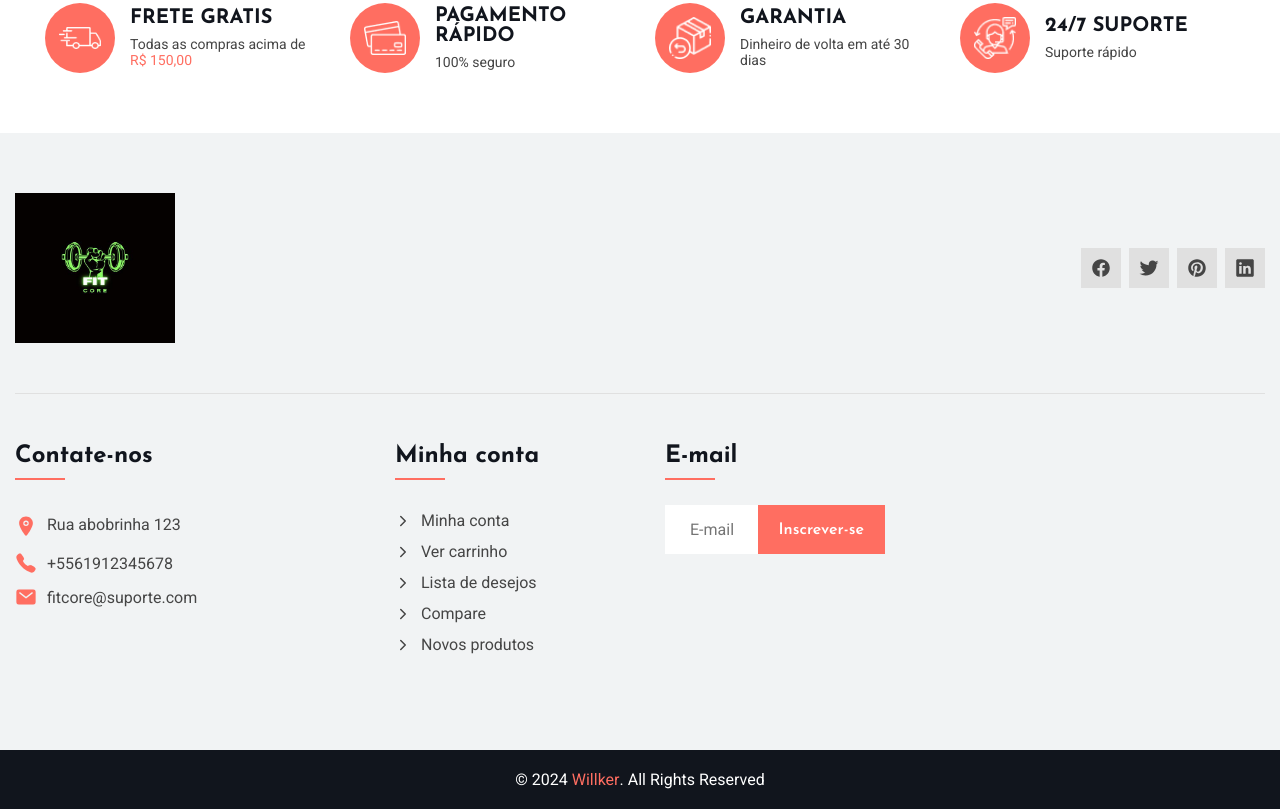
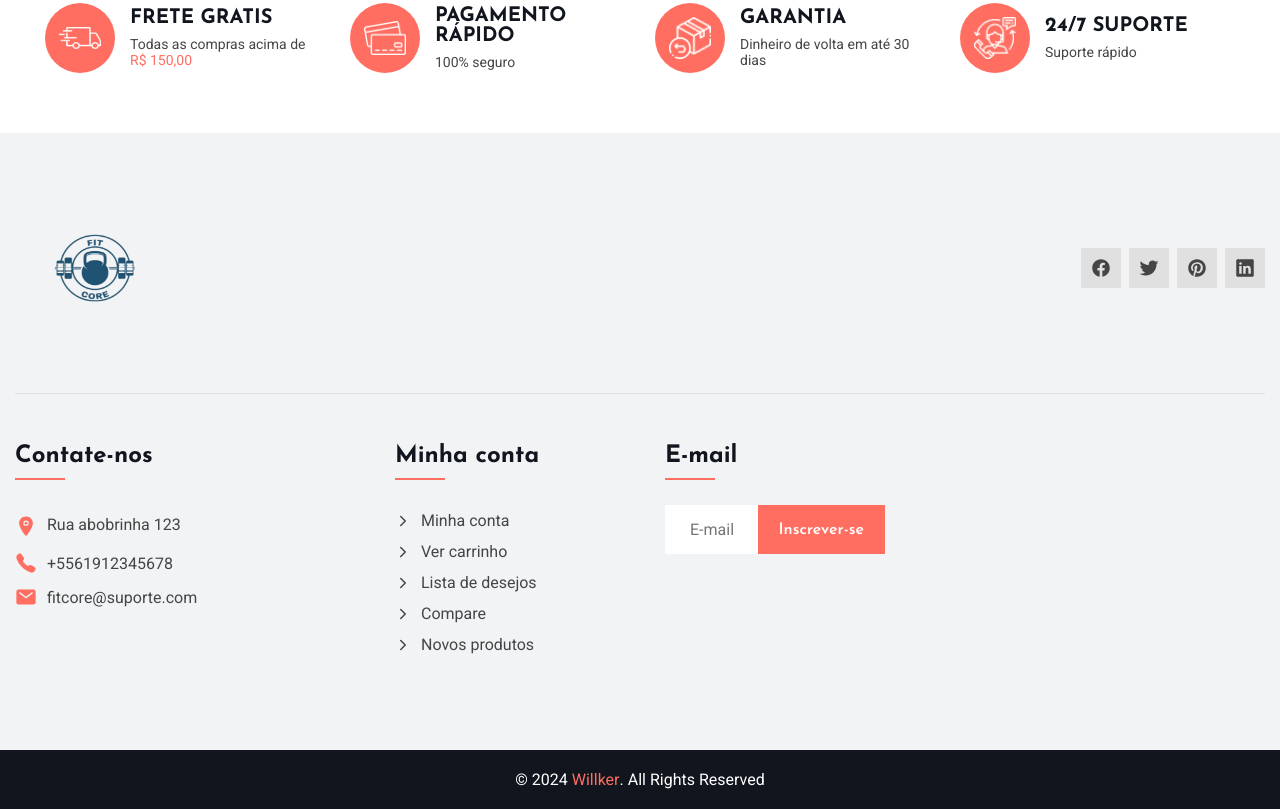
Before and after one commit to willker-dev/fitcore, a plain HTML site: page index.html in a window 1280 px wide. Shown: the part 3611-4420 px from the top of the page. Drawn offline with nearby package versions, Linux system fonts and the light colour scheme.

Commit message:
Update index.html

```diff
--- a/index.html
+++ b/index.html
@@ -1207,7 +1207,7 @@
         <div class="footer-brand">
 
           <a href="#" class="logo">
-            <img src="./assets/images/fitcore.jpeg" width="160" height="150" alt="Footcap logo">
+            <img src="./assets/images/fitcore.png" width="160" height="150" alt="Footcap logo">
           </a>
 
           <ul class="social-list">
```
